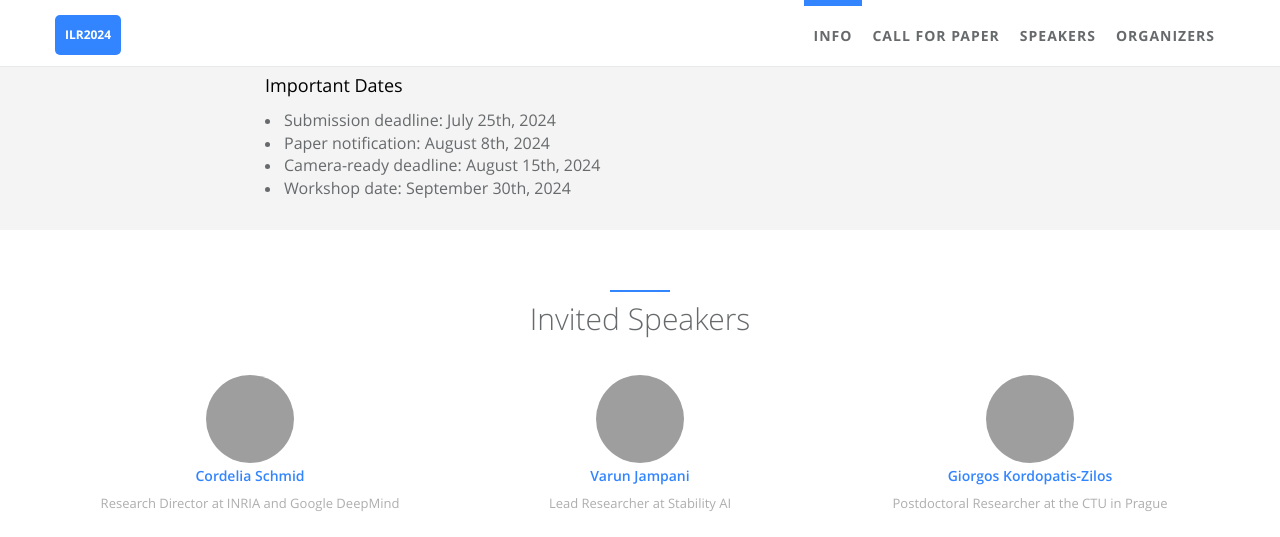
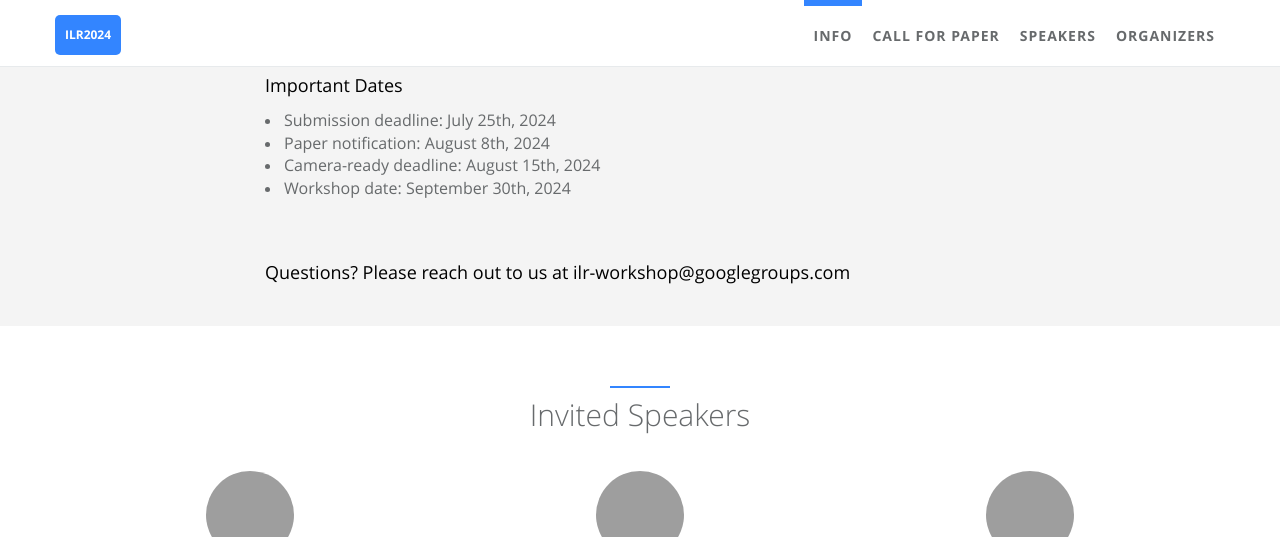
Before and after one commit to ilr-workshop/ECCVW2024, a Jekyll site: the page built from index.html, in a window 1280 px wide and 900 px high, scrolled down 1765 px, cut to the strip 0-537 px from the top of the window. Built offline with Jekyll 4.4.1, drawn with Linux system fonts in a browser that asks for light colours; grey boxes are pictures that could not be loaded.

Commit message:
Update call_for_paper.html

```diff
--- a/_includes/sections/call_for_paper.html
+++ b/_includes/sections/call_for_paper.html
@@ -31,5 +31,8 @@
             <li><font size="3px">Camera-ready deadline: August 15th, 2024</font></li>
             <li><font size="3px">Workshop date: September 30th, 2024</font></li>
         </div>
+        <div class="col-lg-8 col-lg-offset-2 m-t-lg m-b-lg wow zoomIn">
+            <p><font size="4px" color="#000000"><span data-i18n="about_me.des"> Questions? Please reach out to us at ilr-workshop@googlegroups.com </span></font></p>
+        </div>
     </div>
 </div>
```
